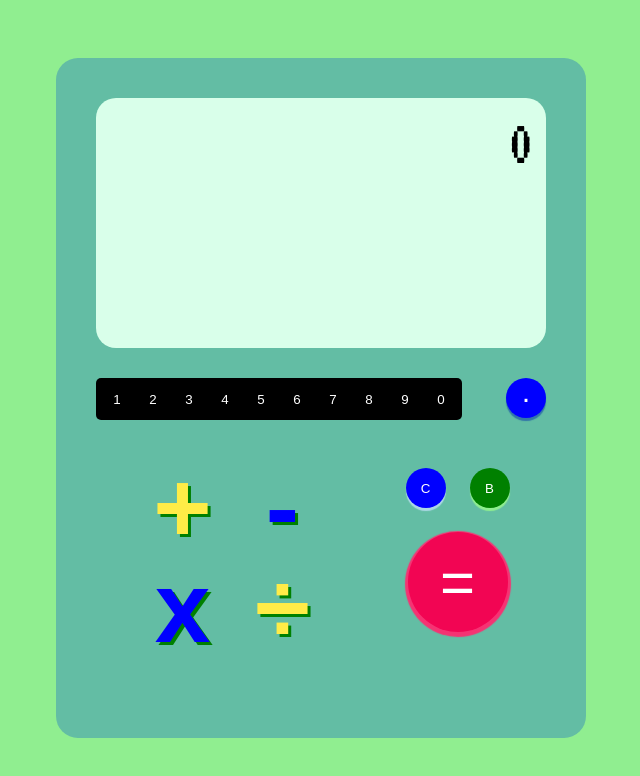
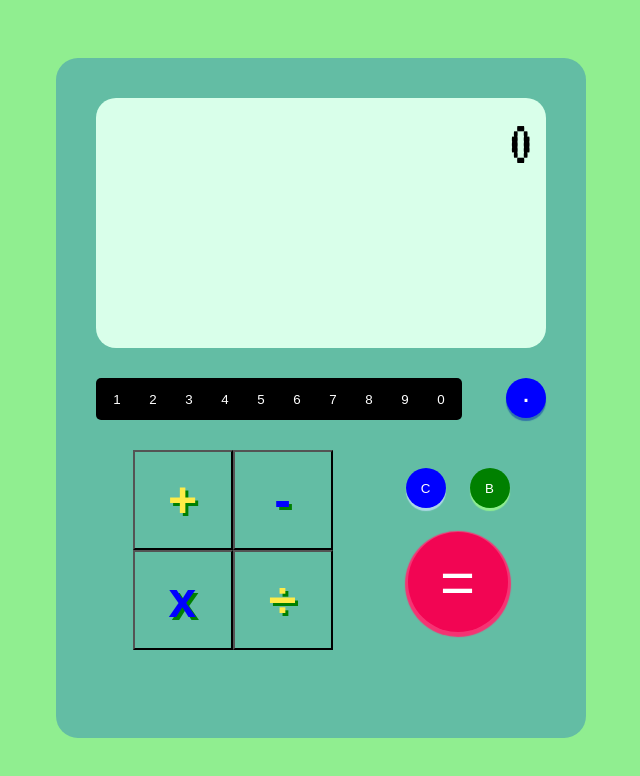
Before and after one commit to SpykerNZ/odin-calculator, a plain HTML site: page index.html in a window 1280 px wide. Shown: the whole page, without its empty margins (319-959 px from the left). Drawn offline with Linux system fonts and the light colour scheme.

Commit message:
add back in operator border for now

```diff
--- a/style.css
+++ b/style.css
@@ -104,7 +104,7 @@ body {
 }
 
 .operator {
-    font-size: 100px;
+    font-size: 50px;
     font-weight: bolder;
     width: 100px;
     height: 100px;
@@ -112,7 +112,6 @@ body {
     margin: 0;
     padding: 0;
     text-align: center;
-    border: none;
     text-shadow: 3px 3px green;
 }
 
@@ -154,7 +153,6 @@ body {
     color: white;
     width: 100px;
     height: 100px;
-    border: none;
     font-size: 60px;
     border-radius: 50px;
     box-shadow: 0 2px 1px 3px #f53373;
```
